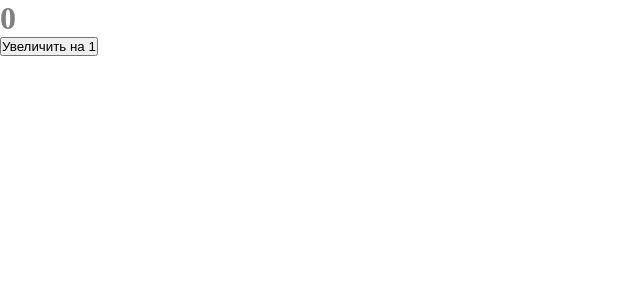
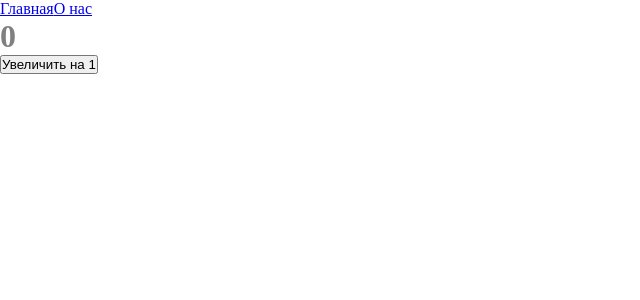
Before and after one commit to isuu-tm/Production, a React app: page / in a window 1280 px wide. Shown: the top 300 px of the page, without its empty margins (0-640 px from the left). Built offline with nearby package versions, Linux system fonts and the light colour scheme.

Commit message:
Module 6 finished

```diff
--- a/package.json
+++ b/package.json
@@ -15,6 +15,7 @@
     "@types/node": "17.0.21",
     "@types/react": "^18.2.8",
     "@types/react-dom": "^18.2.4",
+    "@types/react-router-dom": "5.3.3",
     "@types/webpack": "^5.28.1",
     "@types/webpack-dev-server": "^4.7.2",
     "css-loader": "^6.8.1",
@@ -33,6 +34,7 @@
   },
   "dependencies": {
     "react": "^17.0.2",
-    "react-dom": "^17.0.2"
+    "react-dom": "^17.0.2",
+    "react-router-dom": "6.2.1"
   }
 }
--- a/src/App.tsx
+++ b/src/App.tsx
@@ -1,11 +1,33 @@
-import React from 'react';
+import React, {Suspense} from 'react';
 import {Counter} from "./components/Counter";
+import {Link, Route, Routes} from 'react-router-dom'
 import './index.scss'
+import About from "./pages/AboutPages/About";
+import Main from "./pages/MainPages/Main";
+import {MainAsync} from "./pages/MainPages/Main.async";
+import {AboutAsync} from "./pages/AboutPages/About.async";
 
 const App = () => {
     return (
         <div className="app">
+            <Suspense fallback={<div>...Загрузка</div>}>
+            {
+                /* В новых версиях реакт роутера
+                обязательно должны быть внутри компонента Routes */
+            }
+            <Link to='/main'>
+                Главная
+            </Link>
+            <Link to='/about'>
+                О нас
+            </Link>
+            <Routes>
+                    <Route path='about' element={<AboutAsync/>}/>
+                    <Route path='main' element={<MainAsync/>}/>
+            </Routes>
+
             <Counter/>
+            </Suspense>
         </div>
     );
 };
--- a/src/index.tsx
+++ b/src/index.tsx
@@ -1,9 +1,12 @@
 import {render} from "react-dom";
 import App from "./App";
+import {BrowserRouter} from "react-router-dom";
 
 render(
-    <App/>,
-    document.getElementById('root'))
+    <BrowserRouter>
+        <App/>
+    </BrowserRouter>,
+    document.getElementById('root'));
 
 /* В методе render, принимает 2 обязательных аргумента
 * 1 - элемент
--- /dev/null
+++ b/src/pages/AboutPages/About.async.tsx
@@ -0,0 +1,3 @@
+import {lazy} from "react";
+
+export const AboutAsync = lazy(() => import('./About'));
--- /dev/null
+++ b/src/pages/AboutPages/About.tsx
@@ -0,0 +1,11 @@
+import React from 'react';
+
+const About = () => {
+    return (
+        <div>
+            About
+        </div>
+    );
+};
+
+export default About;
--- /dev/null
+++ b/src/pages/MainPages/Main.async.tsx
@@ -0,0 +1,3 @@
+import {lazy} from "react";
+
+export const MainAsync = lazy(() => import('./Main'));
--- /dev/null
+++ b/src/pages/MainPages/Main.tsx
@@ -0,0 +1,11 @@
+import React from 'react';
+
+const Main = () => {
+    return (
+        <div>
+            Main
+        </div>
+    );
+};
+
+export default Main;
```
Also changed, not shown: 2 other files (tests, documents, lock files or other folders).
